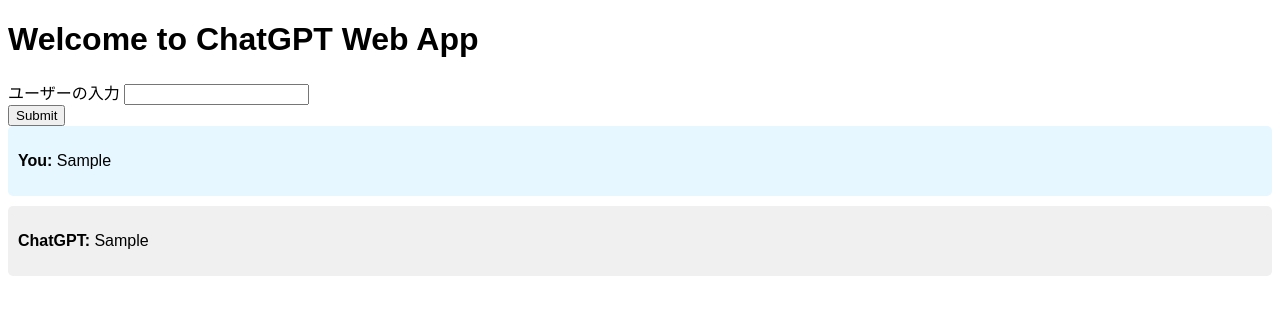
After one commit to s1f102100243/team3_ChatGPT, a Flask app: template chatbot_flask2/templates/chat.html in a window 1280 px wide. The commit adds this page. Shown: the top 315 px of the page. Run offline with Flask 3, Linux system fonts and the light colour scheme; the template is opened without the code that fills it: most values are stand-ins (such as "Sample title", 1, 10 or a date in 2020).

Commit message:
flask_ver2

```diff
--- a/chatbot_flask2/app.py
+++ b/chatbot_flask2/app.py
@@ -30,7 +30,7 @@ def chat():
     amount_tokens += response["usage"]["total_tokens"]
     chat.append({"role": "assistant", "content": msg})
 
-    return msg
+    return render_template('chat.html', user_input=user_input, assistant_response=msg)
 
 if __name__ == "__main__":
     app.run(debug=True)
--- /dev/null
+++ b/chatbot_flask2/templates/chat.html
@@ -0,0 +1,51 @@
+<!DOCTYPE html>
+<html lang="ja">
+<head>
+    <meta charset="UTF-8">
+    <meta http-equiv="X-UA-Compatible" content="IE=edge">
+    <meta name="viewport" content="width=device-width, initial-scale=1.0">
+    <title>ChatGPT Web App</title>
+    <style>
+        body {
+            font-family: Arial, sans-serif;
+        }
+
+        .user-message {
+            background-color: #e6f7ff; /* ユーザー側の背景色 */
+            padding: 10px;
+            border-radius: 5px;
+            margin-bottom: 10px;
+        }
+
+        .assistant-message {
+            background-color: #f0f0f0; /* ChatGPT側の背景色 */
+            padding: 10px;
+            border-radius: 5px;
+            margin-bottom: 10px;
+        }
+    </style>
+</head>
+<body>
+    <h1>Welcome to ChatGPT Web App</h1>
+    <form action="/chat" method="post">
+        <label for="user_input">ユーザーの入力</label>
+        <input type="text" id="user_input" name="user_input" required>
+        <br>
+        <button type="submit">Submit</button>
+    </form>
+
+    {% if user_input %}
+        <!-- ユーザー側のメッセージ -->
+        <div class="user-message">
+            <p><strong>You:</strong> {{ user_input }}</p>
+        </div>
+    {% endif %}
+
+    {% if assistant_response %}
+        <!-- ChatGPT側のメッセージ -->
+        <div class="assistant-message">
+            <p><strong>ChatGPT:</strong> {{ assistant_response }}</p>
+        </div>
+    {% endif %}
+</body>
+</html>
```
Also changed, not shown: chatbot_flask2/templates/index.html (+7 -8 lines).
